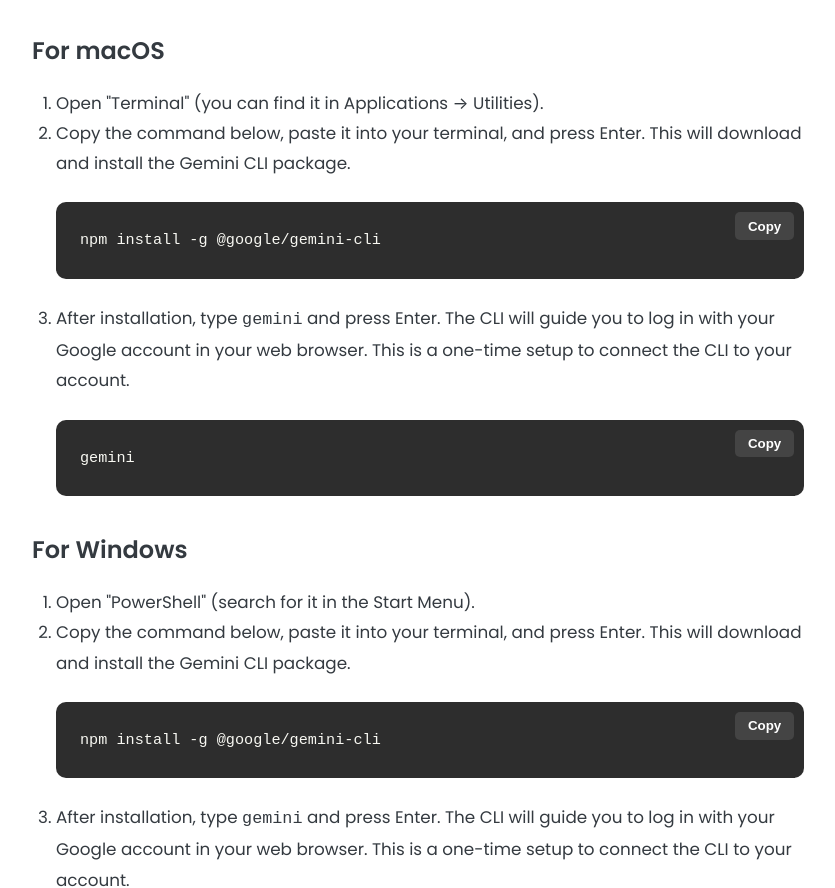
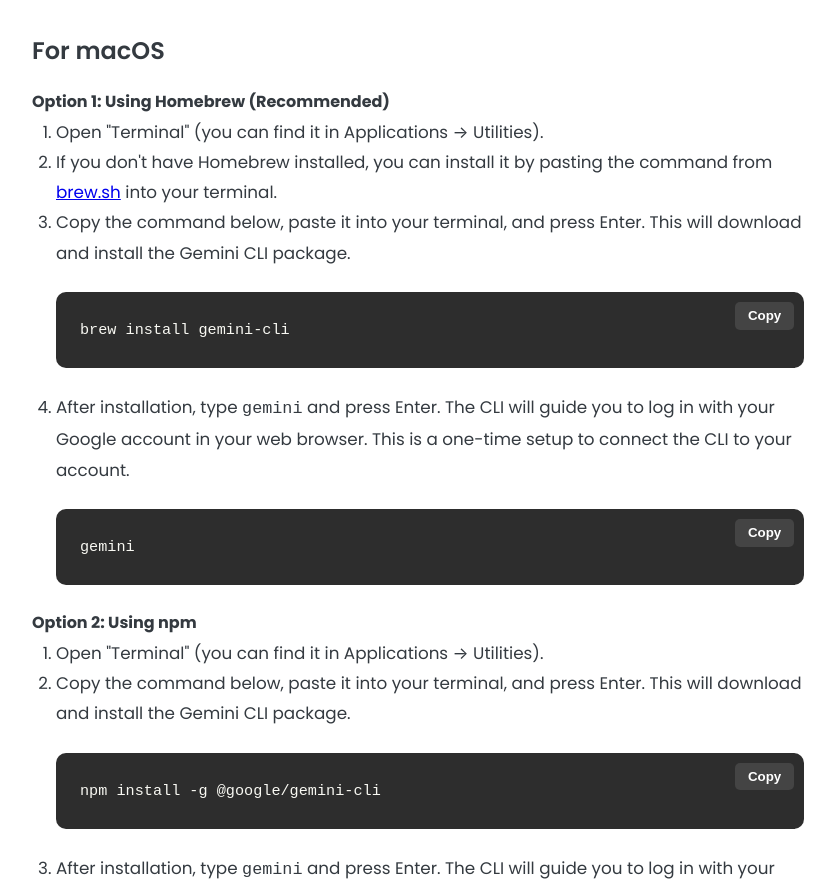
Before and after one commit to irivelez/Introduccion-IA, a plain HTML site: page 5-gemini_cli_guide.html in a window 1280 px wide. Shown: the part 1000-1888 px from the top of the page, without its empty margins (222-1057 px from the left). Drawn offline with Linux system fonts and the light colour scheme.

Commit message:
docs: Add Homebrew installation option for macOS

```diff
--- a/5-gemini_cli_guide.html
+++ b/5-gemini_cli_guide.html
@@ -210,6 +210,19 @@
                 <p>Let's get Gemini CLI set up on your computer. It’s a simple process using <strong>npm</strong>, a tool that helps install software like this. First, you'll need to have Node.js and npm installed. You can get them from the <a href="https://nodejs.org/" target="_blank">official Node.js website</a>.</p>
 
                 <h3>For macOS</h3>
+                <h4>Option 1: Using Homebrew (Recommended)</h4>
+                <ol>
+                    <li>Open "Terminal" (you can find it in Applications → Utilities).</li>
+                    <li>If you don't have Homebrew installed, you can install it by pasting the command from <a href="https://brew.sh/" target="_blank">brew.sh</a> into your terminal.</li>
+                    <li>Copy the command below, paste it into your terminal, and press Enter. This will download and install the Gemini CLI package.
+                        <pre><code id="code-install-mac-brew-en">brew install gemini-cli</code><button class="copy-btn" onclick="copyToClipboard('code-install-mac-brew-en')">Copy</button></pre>
+                    </li>
+                    <li>After installation, type <code>gemini</code> and press Enter. The CLI will guide you to log in with your Google account in your web browser. This is a one-time setup to connect the CLI to your account.
+                        <pre><code id="code-login-mac-brew-en">gemini</code><button class="copy-btn" onclick="copyToClipboard('code-login-mac-brew-en')">Copy</button></pre>
+                    </li>
+                </ol>
+
+                <h4>Option 2: Using npm</h4>
                 <ol>
                     <li>Open "Terminal" (you can find it in Applications → Utilities).</li>
                     <li>Copy the command below, paste it into your terminal, and press Enter. This will download and install the Gemini CLI package.
@@ -282,6 +295,19 @@ def get_even_numbers(numbers):
                 <p>Vamos a configurar Gemini CLI en tu computadora. Es un proceso simple usando <strong>npm</strong>, una herramienta que ayuda a instalar software como este. Primero, necesitarás tener Node.js y npm instalados. Puedes obtenerlos desde el <a href="https://nodejs.org/" target="_blank">sitio web oficial de Node.js</a>.</p>
 
                 <h3>Para macOS</h3>
+                <h4>Opción 1: Usando Homebrew (Recomendado)</h4>
+                <ol>
+                    <li>Abre "Terminal" (la encuentras en Aplicaciones → Utilidades).</li>
+                    <li>Si no tienes Homebrew instalado, puedes instalarlo pegando el comando de <a href="https://brew.sh/" target="_blank">brew.sh</a> en tu terminal.</li>
+                    <li>Copia el siguiente comando, pégalo en tu terminal y presiona Enter. Esto descargará e instalará el paquete de Gemini CLI.
+                        <pre><code id="code-install-mac-brew-es">brew install gemini-cli</code><button class="copy-btn" onclick="copyToClipboard('code-install-mac-brew-es')">Copy</button></pre>
+                    </li>
+                    <li>Después de la instalación, escribe <code>gemini</code> y presiona Enter. La CLI te guiará para que inicies sesión con tu cuenta de Google en tu navegador web. Es una configuración única para conectar la CLI a tu cuenta.
+                        <pre><code id="code-login-mac-brew-es">gemini</code><button class="copy-btn" onclick="copyToClipboard('code-login-mac-brew-es')">Copy</button></pre>
+                    </li>
+                </ol>
+
+                <h4>Opción 2: Usando npm</h4>
                 <ol>
                     <li>Abre "Terminal" (la encuentras en Aplicaciones → Utilidades).</li>
                     <li>Copia el siguiente comando, pégalo en tu terminal y presiona Enter. Esto descargará e instalará el paquete de Gemini CLI.
```
